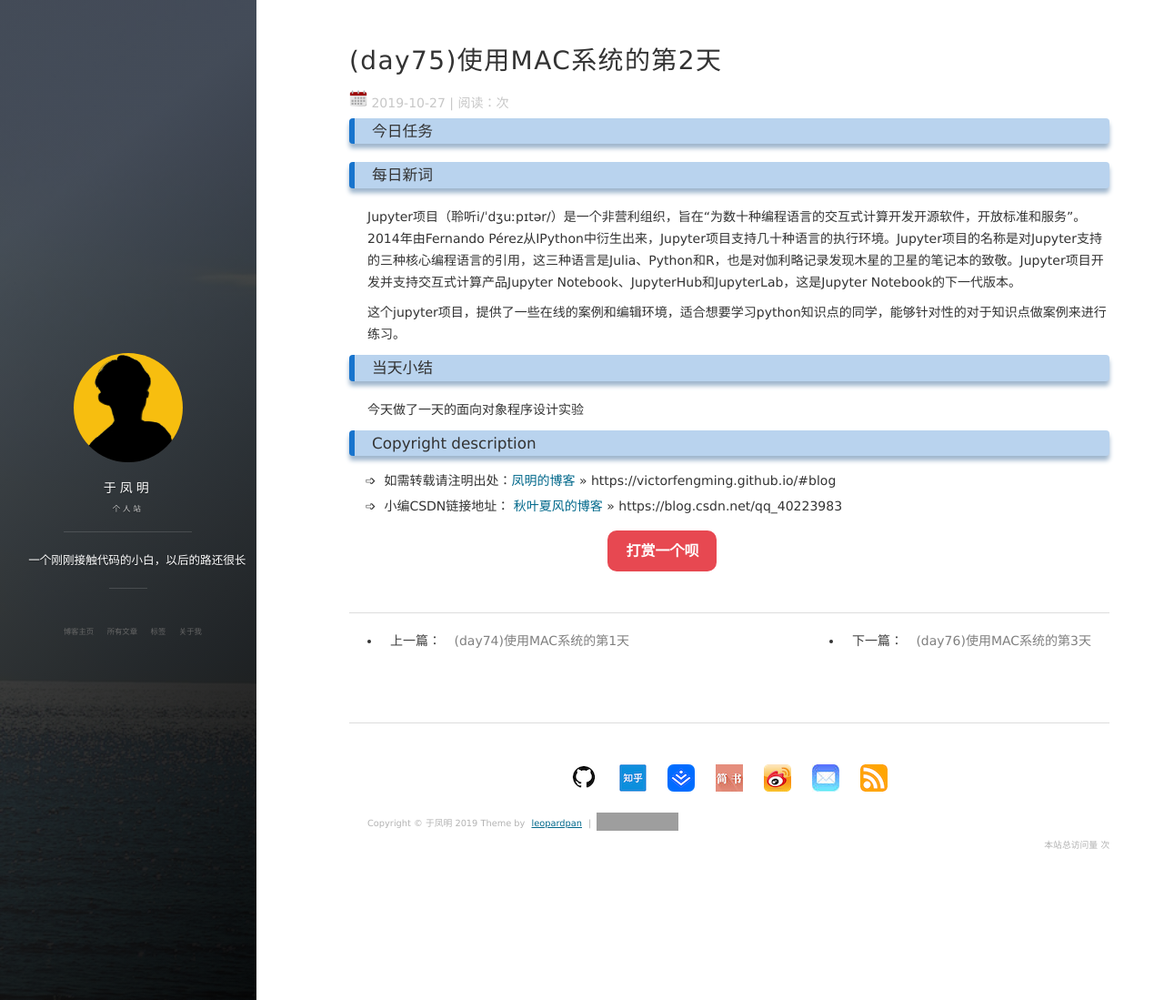
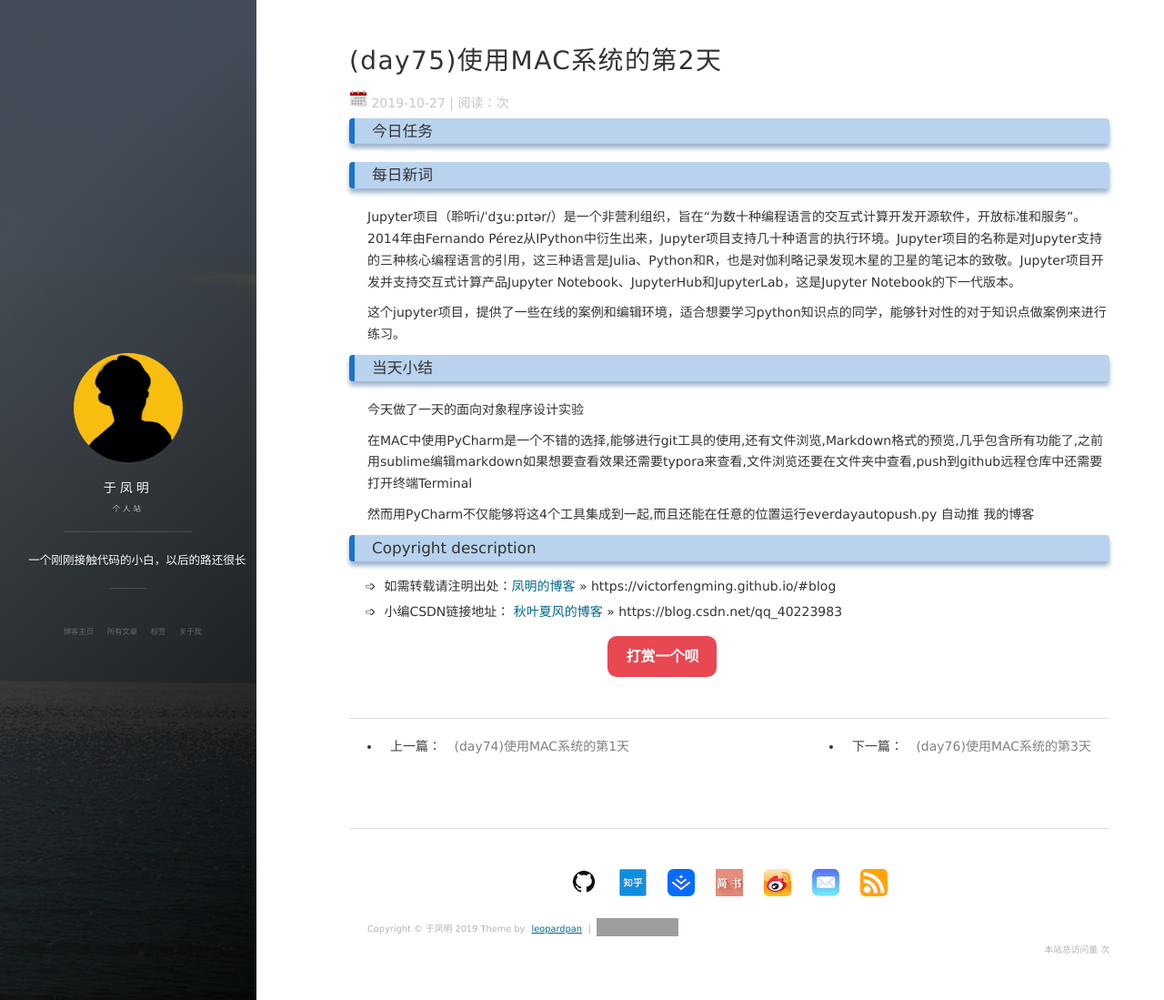
Before and after one commit to victorfengming/victorfengming.github.io.leopardpan, a Jekyll site: the page built from _posts/daily/2019-10-27-day75.md, in a window 1280 px wide and 1099 px high. Shown: the whole window at 91% size. Built offline with Jekyll 4.4.1, drawn with Linux system fonts in a browser that asks for light colours; nearby versions of some CDN libraries; comment, search, counter and statistics services are not loaded; grey boxes are pictures that could not be loaded.

Commit message:
PyCharm auto push

```diff
--- a/_posts/daily/2019-10-27-day75.md
+++ b/_posts/daily/2019-10-27-day75.md
@@ -13,3 +13,7 @@
 这个jupyter项目，提供了一些在线的案例和编辑环境，适合想要学习python知识点的同学，能够针对性的对于知识点做案例来进行练习。
 ### 当天小结
 今天做了一天的面向对象程序设计实验
+
+在MAC中使用PyCharm是一个不错的选择,能够进行git工具的使用,还有文件浏览,Markdown格式的预览,几乎包含所有功能了,之前用sublime编辑markdown如果想要查看效果还需要typora来查看,文件浏览还要在文件夹中查看,push到github远程仓库中还需要打开终端Terminal
+
+然而用PyCharm不仅能够将这4个工具集成到一起,而且还能在任意的位置运行everdayautopush.py 自动推 我的博客
```
